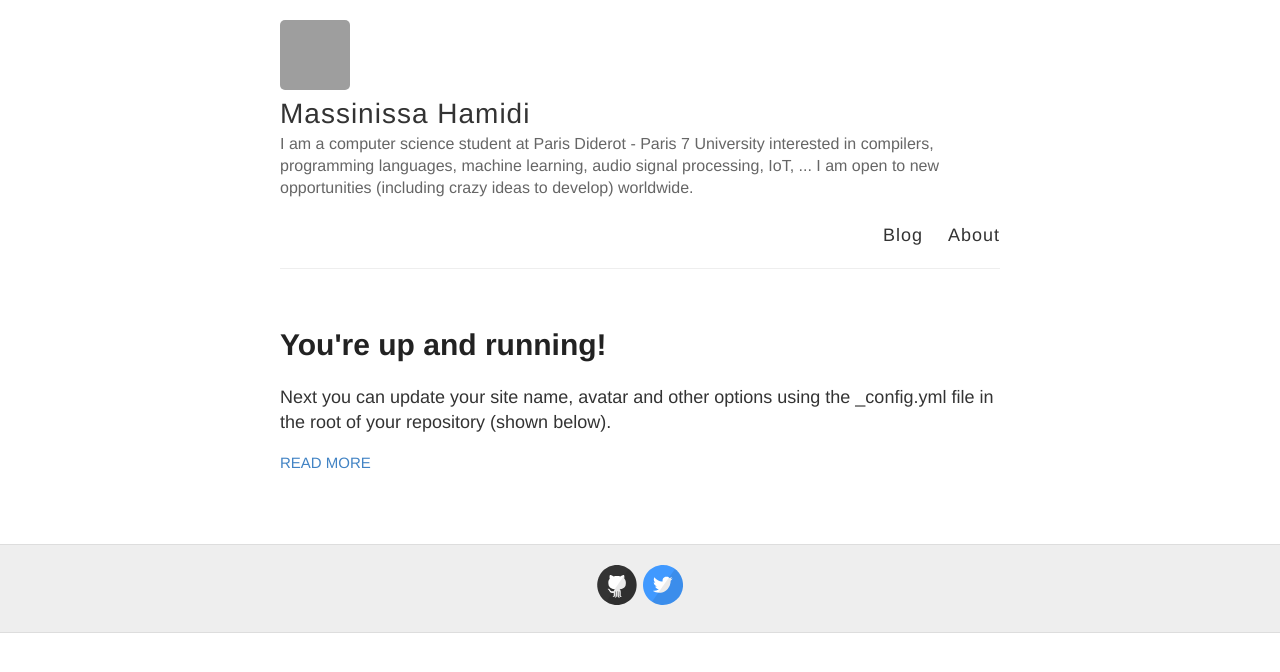
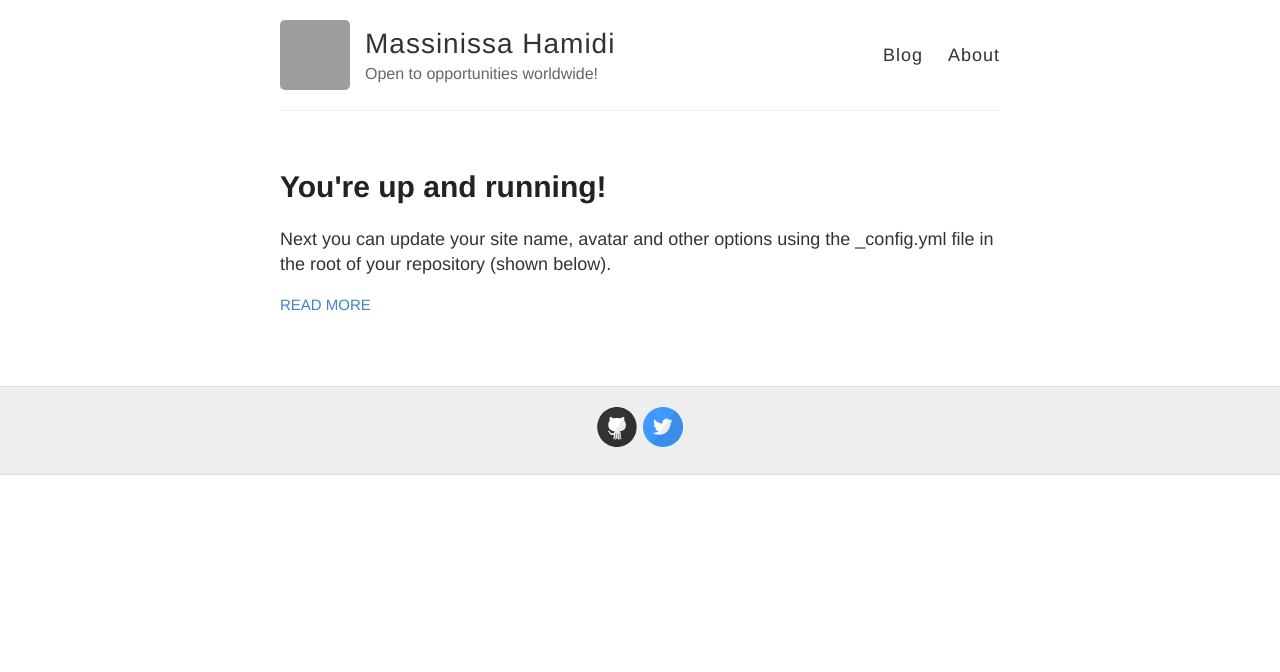
Before and after one commit to p13student/hamidimassinissa.github.io, a Jekyll site: the page built from index.html, in a window 1280 px wide. Shown: the top 672 px of the page. Built offline with Jekyll 4.4.1, drawn with Linux system fonts in a browser that asks for light colours; grey boxes are pictures that could not be loaded.

Commit message:
Update _config.yml

```diff
--- a/_config.yml
+++ b/_config.yml
@@ -6,7 +6,7 @@
 name: Massinissa Hamidi
 
 # Short bio or description (displayed in the header)
-description: I am a computer science student at Paris Diderot - Paris 7 University interested in compilers, programming languages, machine learning, audio signal processing, IoT, ... I am open to new opportunities (including crazy ideas to develop) worldwide.
+description: Open to opportunities worldwide!
 
 # URL of your avatar or profile pic (you could use your GitHub profile pic)
 avatar: https://s.gravatar.com/avatar/0378c623c4a23d882b12d4dd4a1507cf?s=80
```
